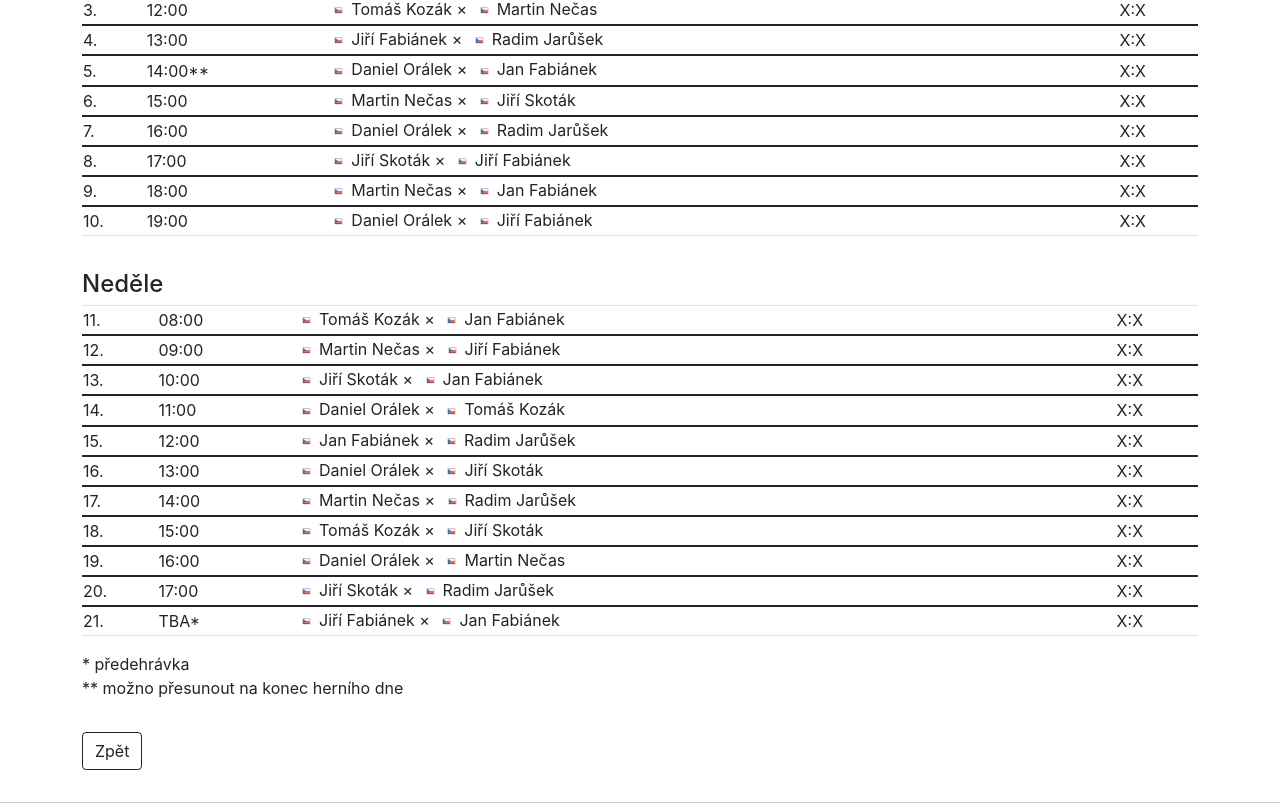
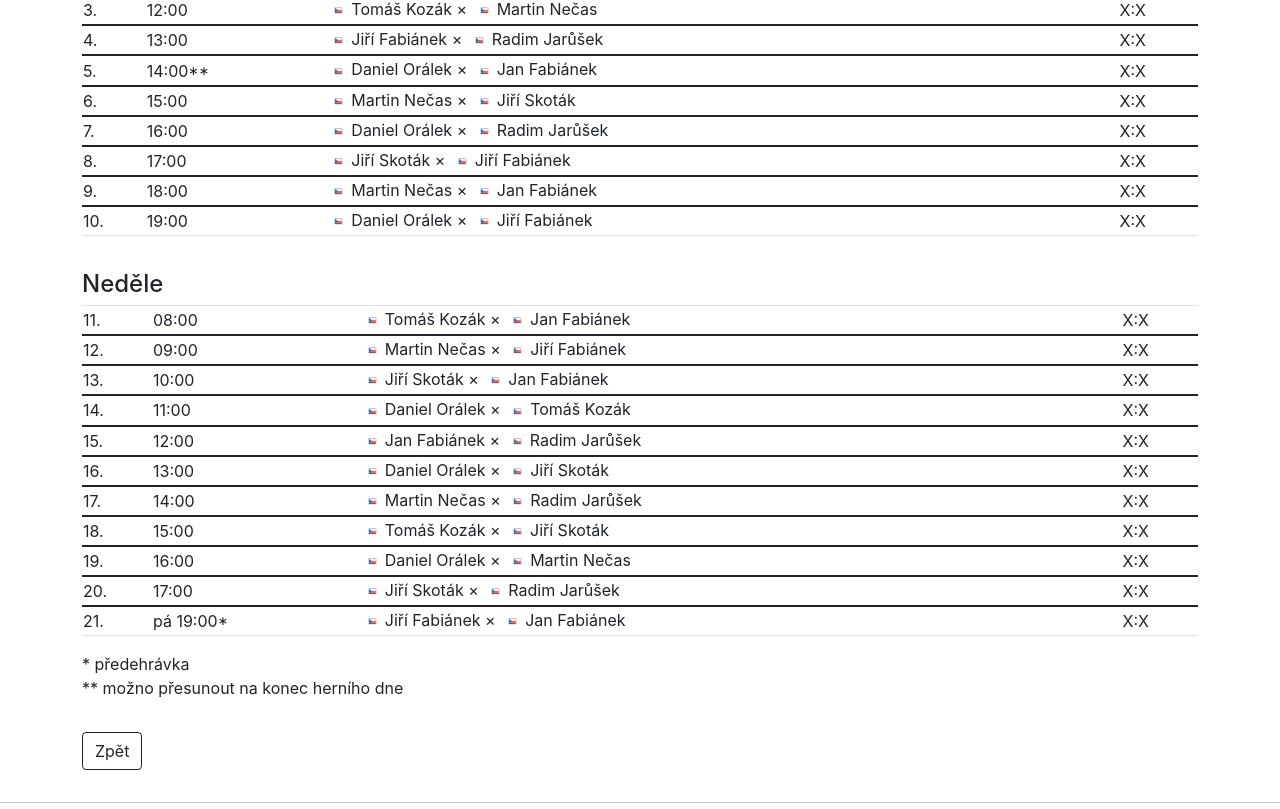
Before and after one commit to kotrzina/court-reservations, a Next.js app in the folder frontend/: page /turnaj/2024-singl in a window 1280 px wide. Shown: the part 996-1805 px from the top of the page. Built offline with nearby package versions, Linux system fonts and the light colour scheme.

Commit message:
Tour 2024 - match 21 amend schedule

```diff
--- a/frontend/pages/turnaj/2024-singl.tsx
+++ b/frontend/pages/turnaj/2024-singl.tsx
@@ -158,7 +158,7 @@ const Singl2024: NextPage = () => {
         },
         {
             match: 21,
-            time: "TBA*",
+            time: "pá 19:00*",
             player1: "Jiří Fabiánek",
             player2: "Jan Fabiánek",
             result: "X:X"
```
